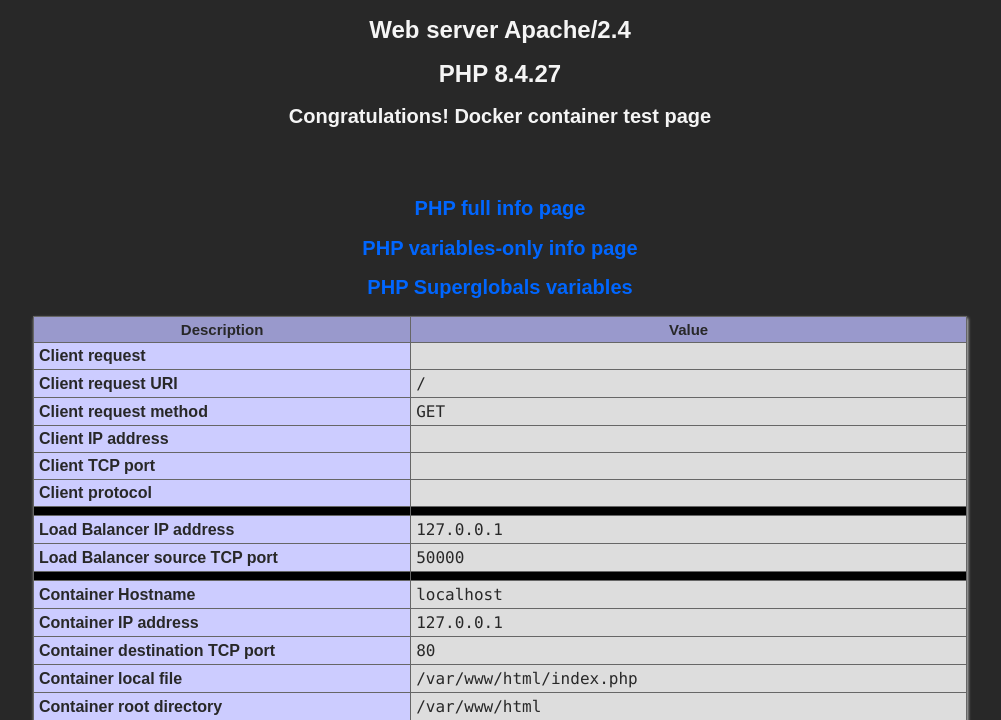
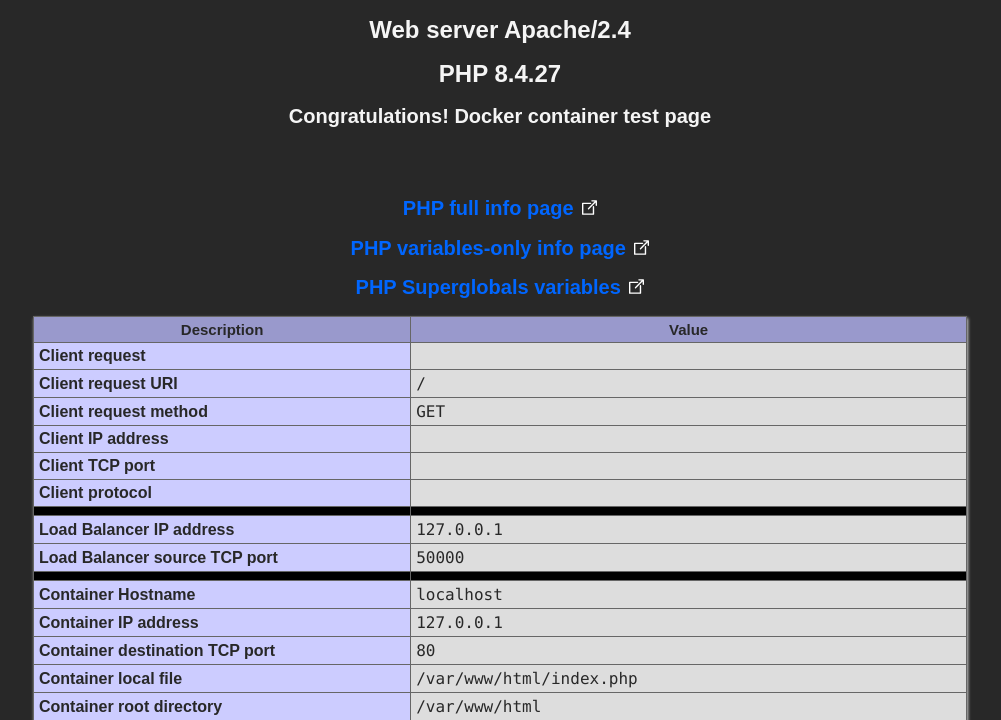
Before and after one commit to ddella/PHP8-Nginx, a PHP site: page / in a window 1280 px wide. Shown: the top 720 px of the page, without its empty margins (140-1141 px from the left). Run offline with PHP 8.4, Linux system fonts and the light colour scheme; data that the repository does not hold is empty.

Commit message:
New external link icon

```diff
--- a/www/index.php
+++ b/www/index.php
@@ -2,6 +2,9 @@
 /*
 Script to print just the PHP[$_SERVER] variables needed to test a web server
 behind a load balancer.
+
+Icons taken from: https://www.svgrepo.com/svg/35710/external
+<img border="0" alt="test" src="images/external-svgrepo-com.svg" width="10" height="10">
 */
 
 echo <<<END
@@ -52,7 +55,11 @@ echo <<<END
      .bl {background-color: #000000; color: #000000;}
      img {float: right; border: 0;}
      hr {width: 934px; background-color: #ccc; border: 0; height: 1px;}
-
+     #extlink  {
+      float: none;
+      margin: 0 0 0 3px;
+      filter: invert(100%);
+     }
    </style></head>
 <body>
    <div class="center">
@@ -61,9 +68,12 @@ END;
       echo '<h1>PHP ' . phpversion() . '</h1>';
 echo <<<END
       <h2>Congratulations! Docker container test page</h2><br><br>
-      <h2><a href="phpinfo.php" target="_blank">PHP full info page</a></h2>
-      <h2><a href="phpvariables.php" target="_blank">PHP variables-only info page </a></h2>
-      <h2><a href="superglobals.php" target="_blank">PHP Superglobals variables</a></h2>
+      <h2><a href="phpinfo.php" target="_blank">PHP full info page
+      <img src="images/external-svgrepo-com.svg" width="15" height="15" id="extlink"/></a></h2>
+      <h2><a href="phpvariables.php" target="_blank">PHP variables-only info page
+      <img src="images/external-svgrepo-com.svg" width="15" height="15" id="extlink"/></a></h2>
+      <h2><a href="superglobals.php" target="_blank">PHP Superglobals variables
+      <img src="images/external-svgrepo-com.svg" width="15" height="15" id="extlink"/></a></h2>
 <table>
 <tr class=h><th>Description</th><th>Value</th></tr>
 END;
```
Also changed, not shown: external-svgrepo-com.svg (added), www/images/external-svgrepo-com.svg (added).
